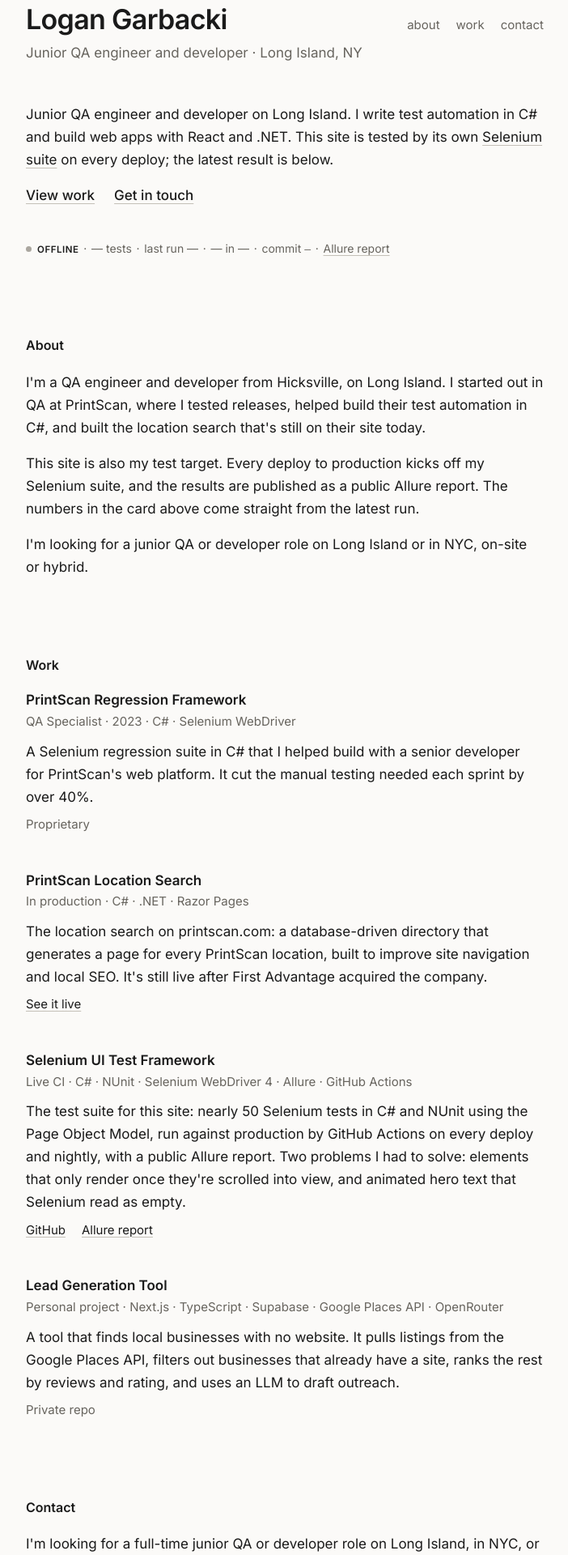
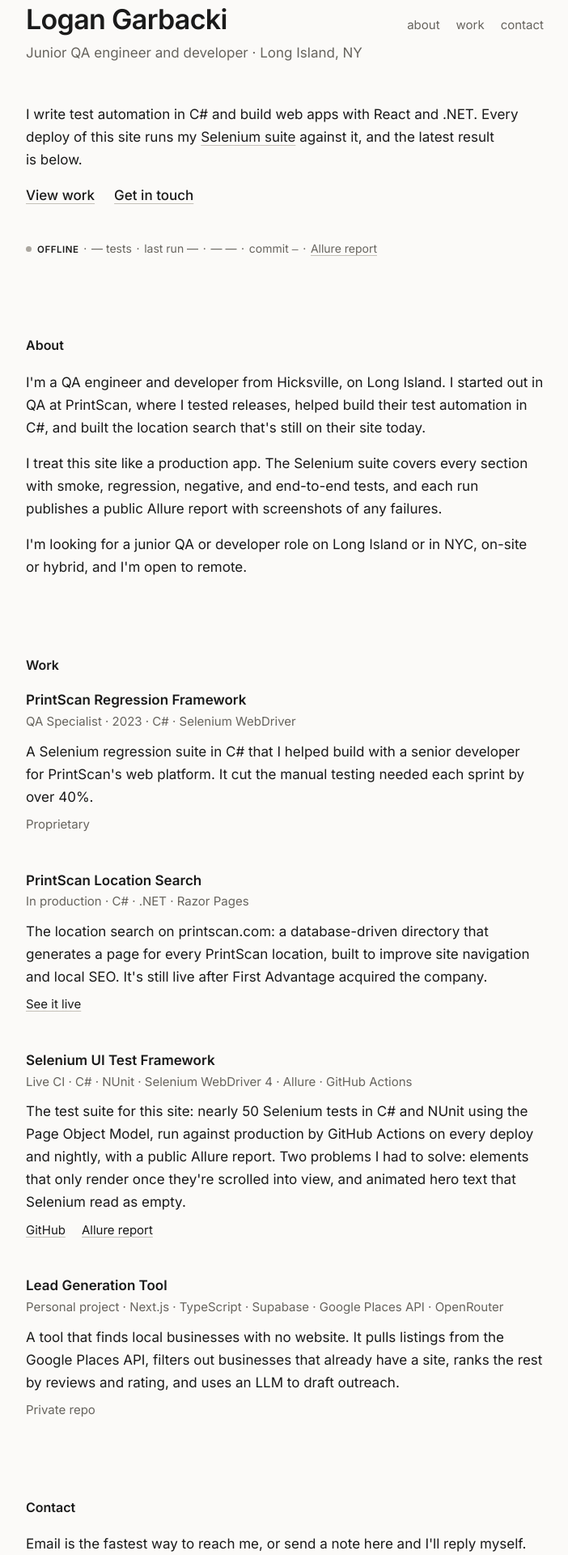
Before and after one commit to logangarbacki/react-portfolio-website, a React (Vite) app: page / in a window 1280 px wide. Shown: the part 100-2020 px from the top of the page at 81% size, without its empty margins (288-990 px from the left). Built offline with nearby package versions, Linux system fonts and the light colour scheme; no server answers.

Commit message:
Tighten intro, about, and contact copy

```diff
--- a/src/components/About.jsx
+++ b/src/components/About.jsx
@@ -12,13 +12,13 @@ export default function About() {
         still on their site today.
       </p>
       <p className="reveal" data-testid="about-paragraph-2">
-        This site is also my test target. Every deploy to production kicks off
-        my Selenium suite, and the results are published as a public Allure
-        report. The numbers in the card above come straight from the latest run.
+        I treat this site like a production app. The Selenium suite covers every
+        section with smoke, regression, negative, and end-to-end tests, and each
+        run publishes a public Allure report with screenshots of any failures.
       </p>
       <p className="reveal" data-testid="about-paragraph-3">
         I'm looking for a junior QA or developer role on Long Island or in NYC,
-        on-site or hybrid.
+        on-site or hybrid, and I'm open to remote.
       </p>
     </section>
   );
--- a/src/components/CiStatus.jsx
+++ b/src/components/CiStatus.jsx
@@ -45,7 +45,7 @@ export default function CiStatus({ run, allure, ready }) {
         </span>
         <span className="ci-item">
           <span data-testid="metric-conclusion">{run?.conclusion || run?.status || '—'}</span>
-          {' in '}
+          {run ? ' in ' : ' '}
           <span data-testid="metric-duration">{run ? fmtDuration(run.durationSec) : '—'}</span>
         </span>
         <span className="ci-item">
--- a/src/components/Contact.jsx
+++ b/src/components/Contact.jsx
@@ -71,8 +71,8 @@ export default function Contact() {
     <section className="section" id="contact" data-testid="contact">
       <h2>Contact</h2>
       <p>
-        I'm looking for a full-time junior QA or developer role on Long
-        Island, in NYC, or remote. Send a note and I'll reply myself.
+        Email is the fastest way to reach me, or send a note here and I'll
+        reply myself.
       </p>
       <p className="contact-links">
         <a href="mailto:contact@logangarbacki.dev" data-testid="contact-email-link">
--- a/src/components/Hero.jsx
+++ b/src/components/Hero.jsx
@@ -23,11 +23,10 @@ export default function Hero({ run, allure, ready }) {
       </div>
 
       <p className="intro" data-testid="hero-summary">
-        Junior QA engineer and developer on Long Island. I write test
-        automation in C# and build web apps with React and .NET. This site is
-        tested by its own{' '}
+        I write test automation in C# and build web apps with React and .NET.
+        Every deploy of this site runs my{' '}
         <a href={FRAMEWORK_REPO_URL} target="_blank" rel="noreferrer">Selenium suite</a>{' '}
-        on every deploy; the latest result is below.
+        against it, and the latest result is below.
       </p>
 
       <p className="intro-links">
```
